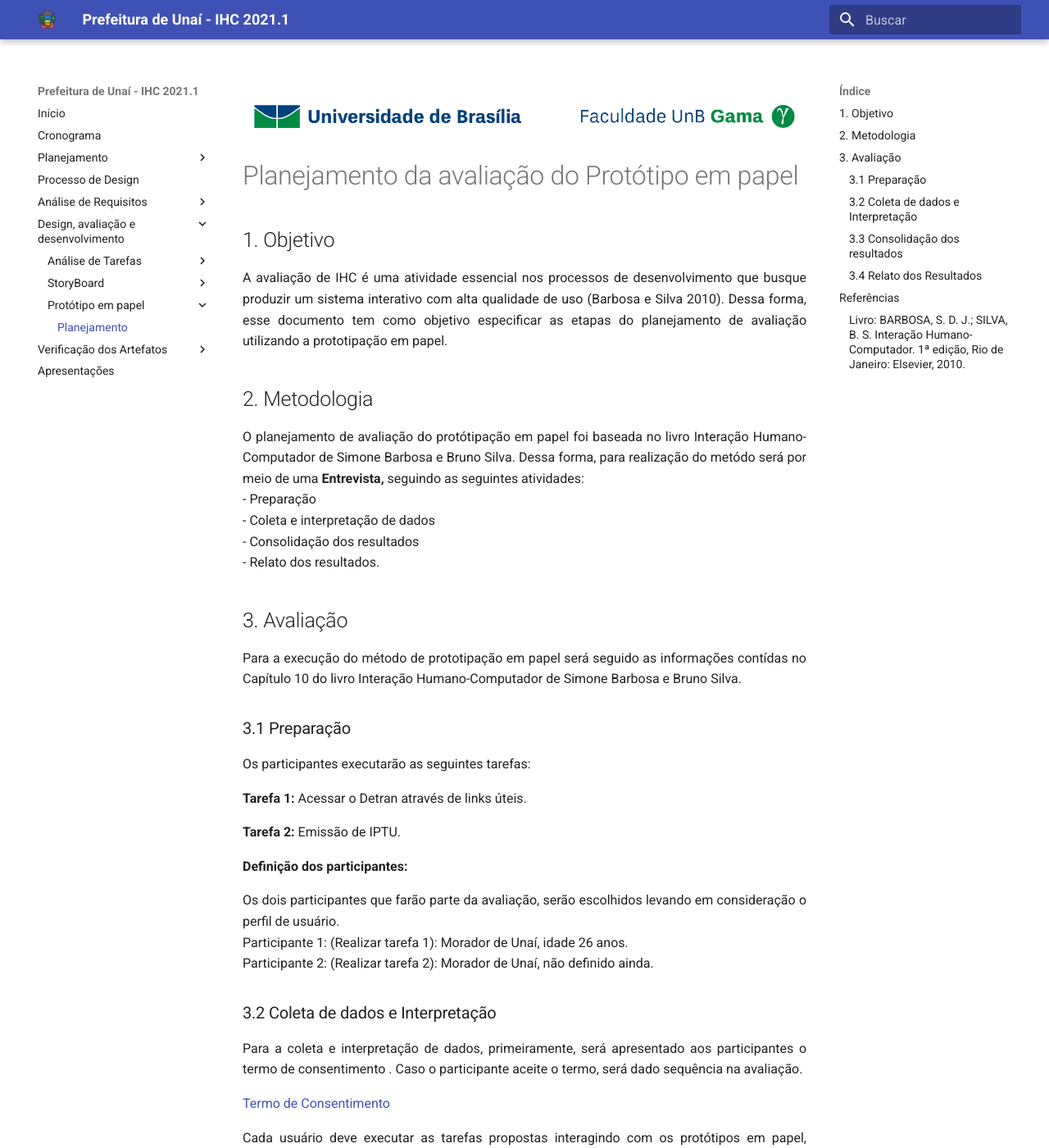
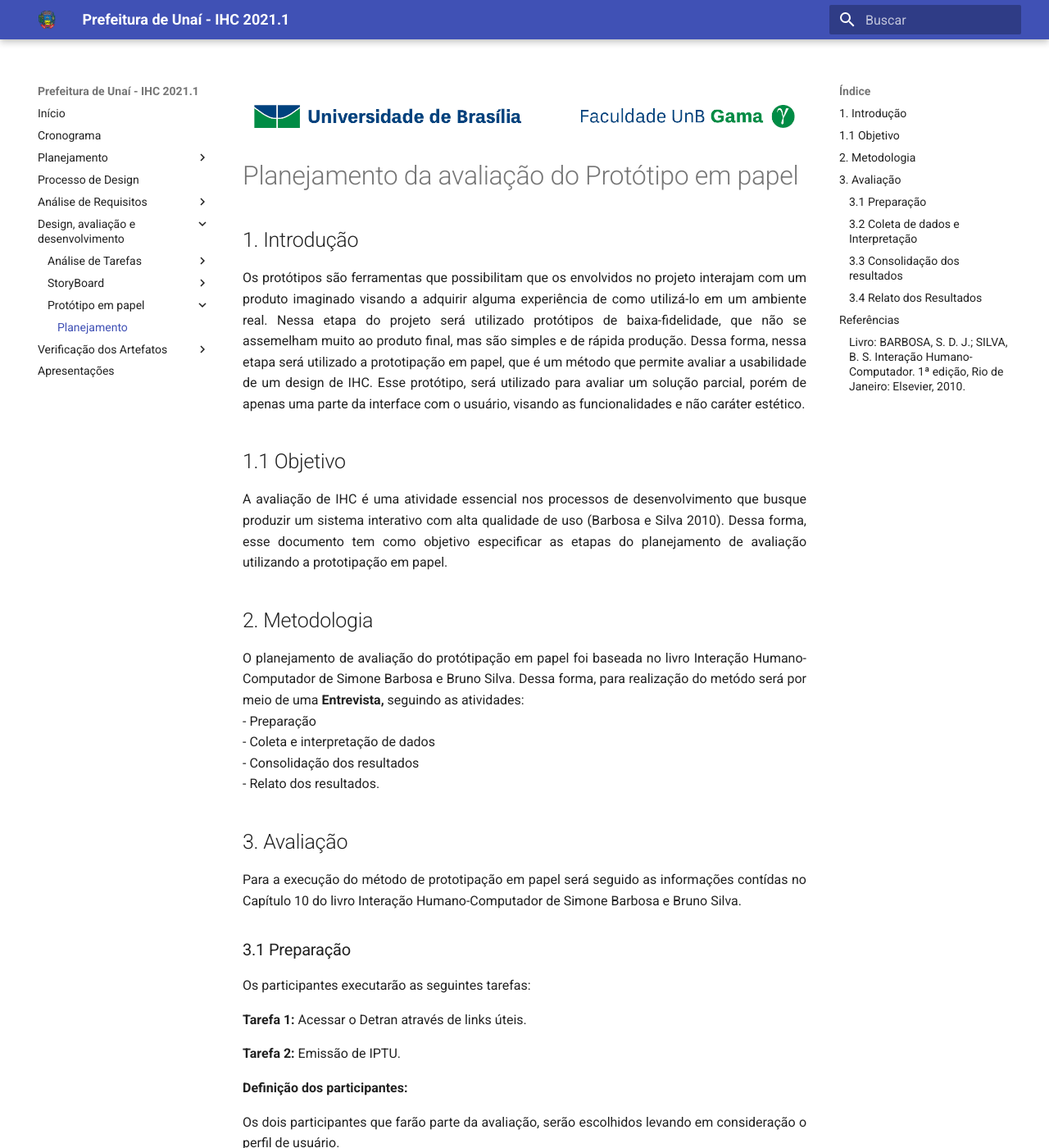
Before and after one commit to Interacao-Humano-Computador/2021.1-Prefeitura-Unai, an MkDocs documentation site: the page built from docs/designAvaliacaoDesenvolv/papel/planejamentopapel.md, in a window 1280 px wide and 1400 px high. Shown: the whole window at 82% size. Built offline with MkDocs 1.6.1 and Material for MkDocs 9.7.7, drawn with Linux system fonts in a browser that asks for light colours; some of the changed text lies outside the part shown.

Commit message:
adc entrevista

```diff
--- a/docs/designAvaliacaoDesenvolv/papel/planejamentopapel.md
+++ b/docs/designAvaliacaoDesenvolv/papel/planejamentopapel.md
@@ -2,14 +2,18 @@
 
 # Planejamento da avaliação do Protótipo em papel
 
+## 1. Introdução
+<p align = "justify">
+Os protótipos são ferramentas que possibilitam que os envolvidos no projeto interajam com um produto imaginado visando a adquirir alguma experiência de como utilizá-lo em um ambiente real. Nessa etapa do projeto será utilizado protótipos de baixa-fidelidade, que não se assemelham muito ao produto final, mas são simples e de rápida produção. Dessa forma, nessa etapa será utilizado a prototipação em papel, que é um método que permite avaliar a usabilidade de um design de IHC. Esse protótipo, será utilizado para avaliar um solução parcial, porém de apenas uma parte da interface com o usuário, visando as funcionalidades e não caráter estético.
+</p>
 
-## 1. Objetivo
+## 1.1 Objetivo
 <p align = "justify">
 A avaliação de IHC é uma atividade essencial nos processos de desenvolvimento que busque produzir um sistema interativo com alta qualidade de uso (Barbosa e Silva 2010). Dessa forma, esse documento tem como objetivo especificar as etapas do planejamento de avaliação utilizando a prototipação em papel.
 </p>
 
 ## 2. Metodologia
-<p align = "justify">O planejamento de avaliação do protótipação em papel foi baseada no  livro Interação Humano-Computador de Simone Barbosa e Bruno Silva. Dessa forma, para realização do metódo será por meio de uma <b>Entrevista,</b> seguindo as seguintes atividades: <br> - Preparação <br> - Coleta e interpretação de dados <br> - Consolidação dos resultados <br> - Relato dos resultados.</p>
+<p align = "justify">O planejamento de avaliação do protótipação em papel foi baseada no  livro Interação Humano-Computador de Simone Barbosa e Bruno Silva. Dessa forma, para realização do metódo será por meio de uma <b>Entrevista,</b> seguindo as atividades: <br> - Preparação <br> - Coleta e interpretação de dados <br> - Consolidação dos resultados <br> - Relato dos resultados.</p>
 
 ## 3. Avaliação
 <p align = "justify">Para a execução do método de prototipação em papel será seguido as informações contídas no Capítulo 10 do livro Interação Humano-Computador de Simone Barbosa e Bruno Silva.
@@ -49,7 +53,7 @@
 
 ### 3.4 Relato dos Resultados
 
-<p align = "justify">Nessa etapa será relatado os problemas encontrados e sugestões de correção.</p>
+<p align = "justify">Nessa fase será relatado os problemas encontrados e sugestões de correção.</p>
 Os avaliadores devem apresentar:
 
 - <p align = "justify">Os objetivos da avaliação.</p>
```
Also changed, not shown: docs/designAvaliacaoDesenvolv/papel/resultadospapel.md (added, +55 -0 lines), docs/designAvaliacaoDesenvolv/papel/entrevistaspapel.md (added).
